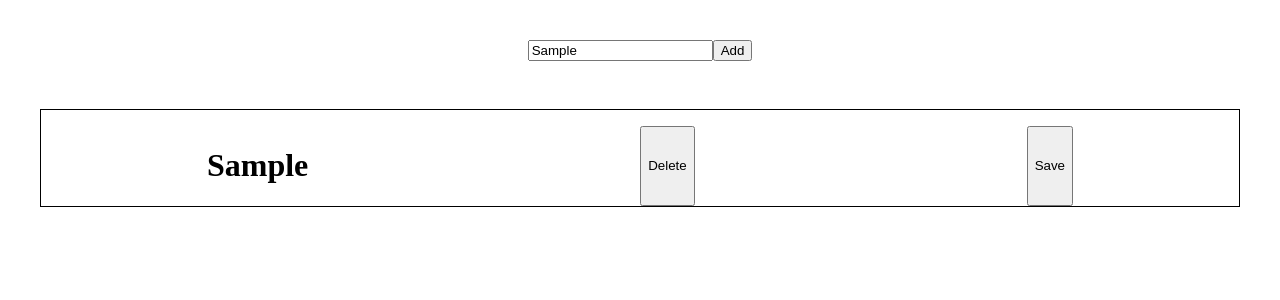
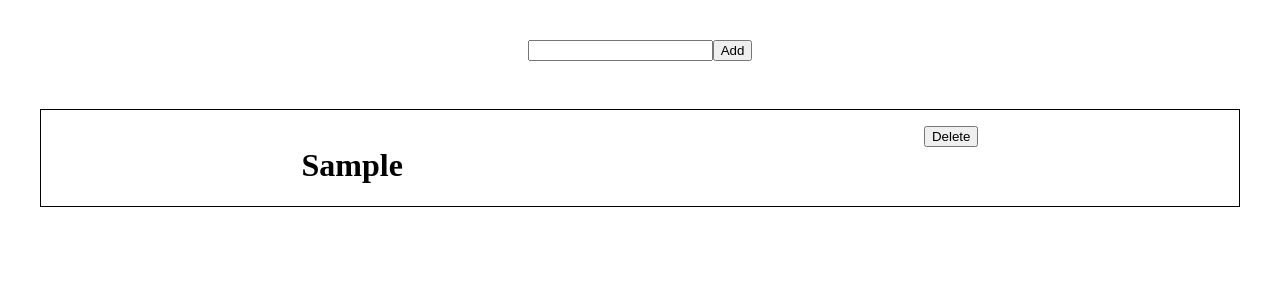
Before and after one commit to vkrajput26/Todo-List, a React (Vite) app in the folder vite-project/: page / in a window 1280 px wide. Both pictures are taken after typing "Sample" into the empty fields and a click on the button "Add". Shown: the top 300 px of the page. Built offline with nearby package versions, Linux system fonts and the light colour scheme.

Commit message:
adding todoDelete file

```diff
--- a/vite-project/src/Components/Todo.jsx
+++ b/vite-project/src/Components/Todo.jsx
@@ -14,6 +14,7 @@ export default function Todo(){
 
     const handleAdd=()=>{
         setData([...data,text])
+        setText("")
     }
  console.log("data",data)
     console.log(text)
--- /dev/null
+++ b/vite-project/src/Components/TodoDelete.jsx
@@ -0,0 +1,22 @@
+import { useState } from "react"
+
+
+export default function TodoDelete({item,data}){
+
+    console.log("TodoDelete",item)
+
+    const [store,setStore]=useState()
+    console.log("data",data)
+
+    const handleDelete=()=>{
+        console.log("handleDelete",item)
+        // data.filter(data=>)
+    }
+
+    return(
+        <div>
+               <button onClick={handleDelete}>Delete</button>
+
+        </div>
+    )
+}
--- a/vite-project/src/Components/TodoList.jsx
+++ b/vite-project/src/Components/TodoList.jsx
@@ -1,4 +1,5 @@
 
+import TodoDelete from "./TodoDelete"
 
 export default function TodoList({data}){
 
@@ -9,8 +10,8 @@ export default function TodoList({data}){
                 data.map((item)=>(
                 <div style={{display:"flex",marginTop:"1rem", justifyContent:"space-around"}}>
                     <h1>{item}</h1>
-                    <button>Delete</button>
-                    <button>Save</button>
+
+                    <TodoDelete data={data} item={item}/>
                 </div>))
             }
         </div>
```
